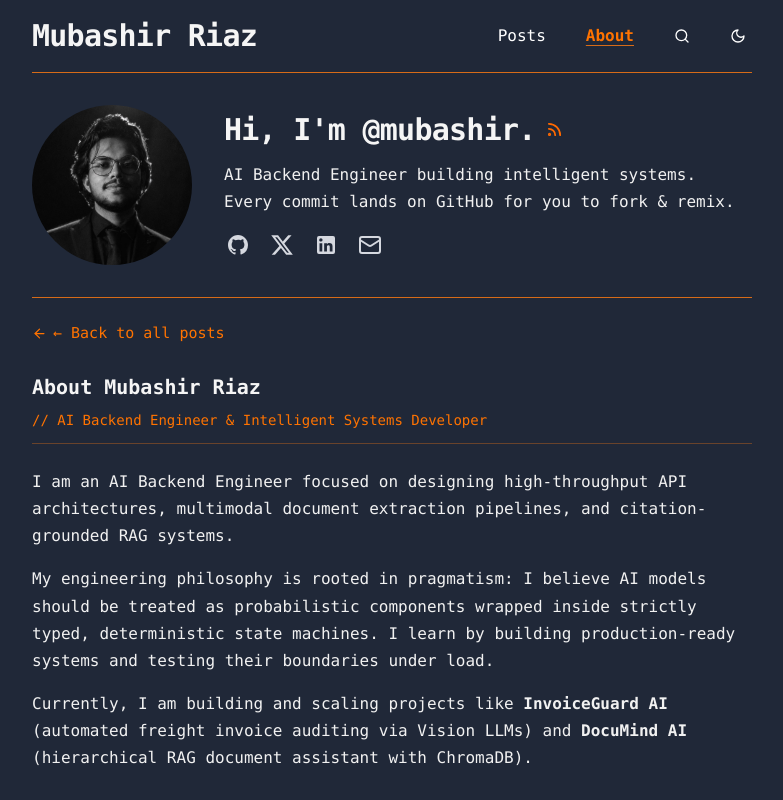
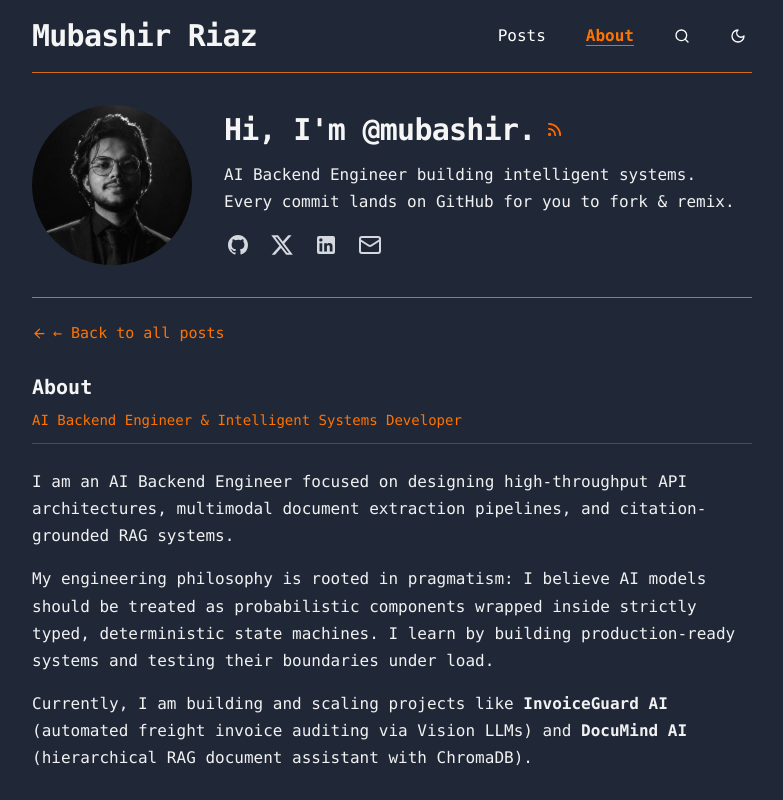
Before and after one commit to mubashir-riaz/portfolio, a React (Vite) app: page / in a window 1280 px wide. Both pictures are taken after a click on the button "About". Shown: the top 800 px of the page, without its empty margins (248-1031 px from the left). Built offline with nearby package versions, Linux system fonts and the light colour scheme.

Commit message:
update about section: update heading to About and remove //

```diff
--- a/Portfolio.jsx
+++ b/Portfolio.jsx
@@ -963,10 +963,10 @@ export default function Portfolio() {
 
             <div className="space-y-1.5 sm:space-y-2 border-b border-[#d66b18]/40 pb-3">
               <h1 className={`text-[17px] sm:text-[20px] font-bold ${themeClasses.headline}`}>
-                About Mubashir Riaz
+                About
               </h1>
               <p className="text-[13px] sm:text-[14px] text-[#ff7300]">
-                // AI Backend Engineer & Intelligent Systems Developer
+                AI Backend Engineer & Intelligent Systems Developer
               </p>
             </div>
 
@@ -991,7 +991,7 @@ export default function Portfolio() {
             {/* Technical Skills Table */}
             <div className="space-y-2 pt-1">
               <div className="text-[13px] sm:text-[14px] text-[#ff7300] font-semibold uppercase tracking-wider">
-                // Technical Stack & Architecture
+                Technical Stack & Architecture
               </div>
               <div className="space-y-2 text-[13px] sm:text-[15px]">
                 {SKILLS_LIST.map((grp) => (
@@ -1009,7 +1009,7 @@ export default function Portfolio() {
             {/* Interactive Dev CLI */}
             <div className="pt-1 space-y-1.5">
               <div className="text-[13px] sm:text-[14px] text-[#ff7300] font-semibold uppercase tracking-wider">
-                // Interactive Shell
+                Interactive Shell
               </div>
               <p className="text-[13px] sm:text-[14px] text-[#94a3b8]">
                 Try running commands in this retro node shell:
@@ -1020,7 +1020,7 @@ export default function Portfolio() {
             {/* Direct Contact & Socials */}
             <div className="pt-3 border-t border-[#d66b18]/40 space-y-2.5">
               <div className="text-[13px] sm:text-[14px] text-[#ff7300] font-semibold uppercase tracking-wider">
-                // Connect
+                Connect
               </div>
               <div className="flex flex-wrap items-center gap-2.5 sm:gap-3 text-[13px] sm:text-[15px]">
                 <a
```
